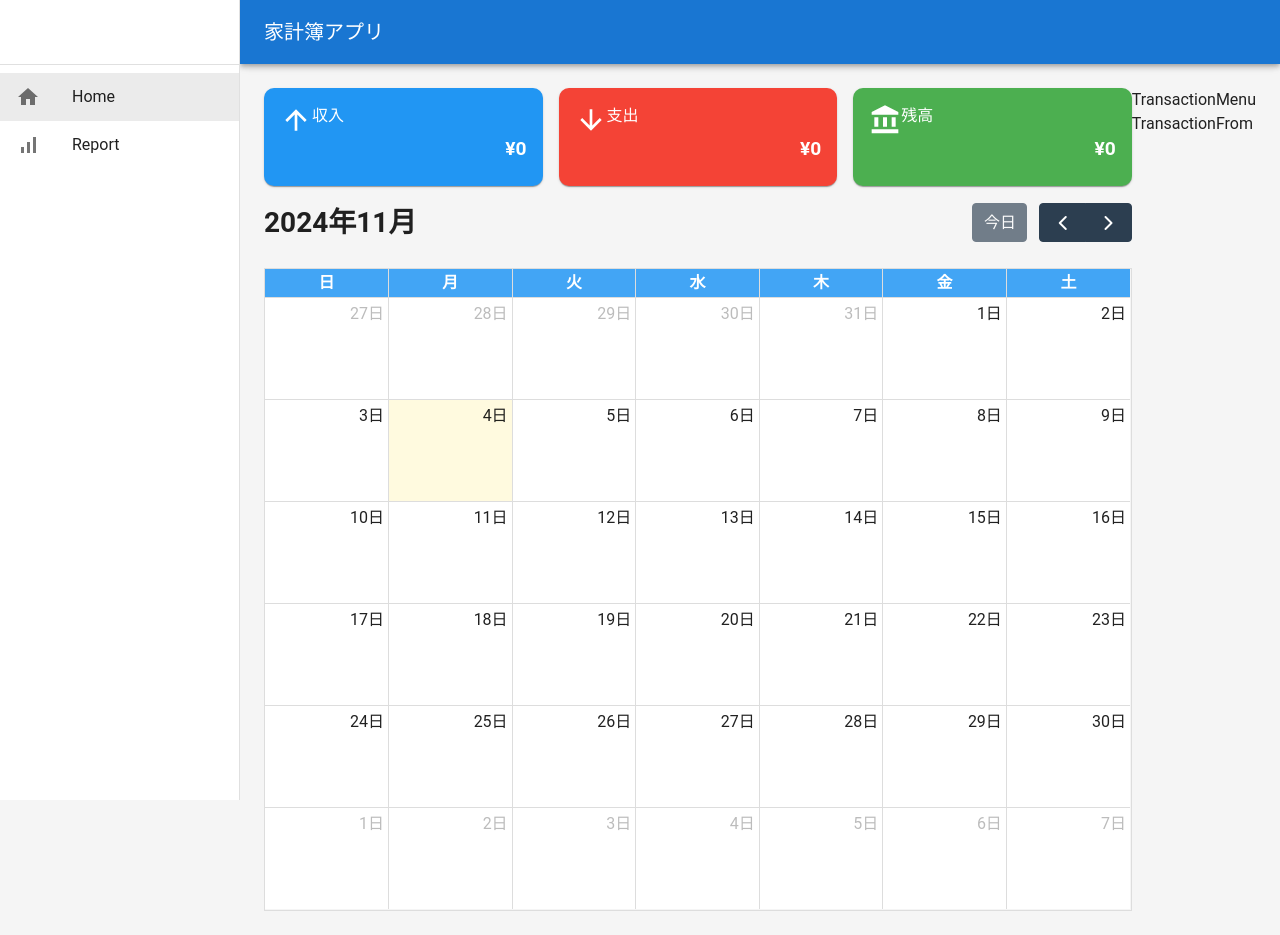
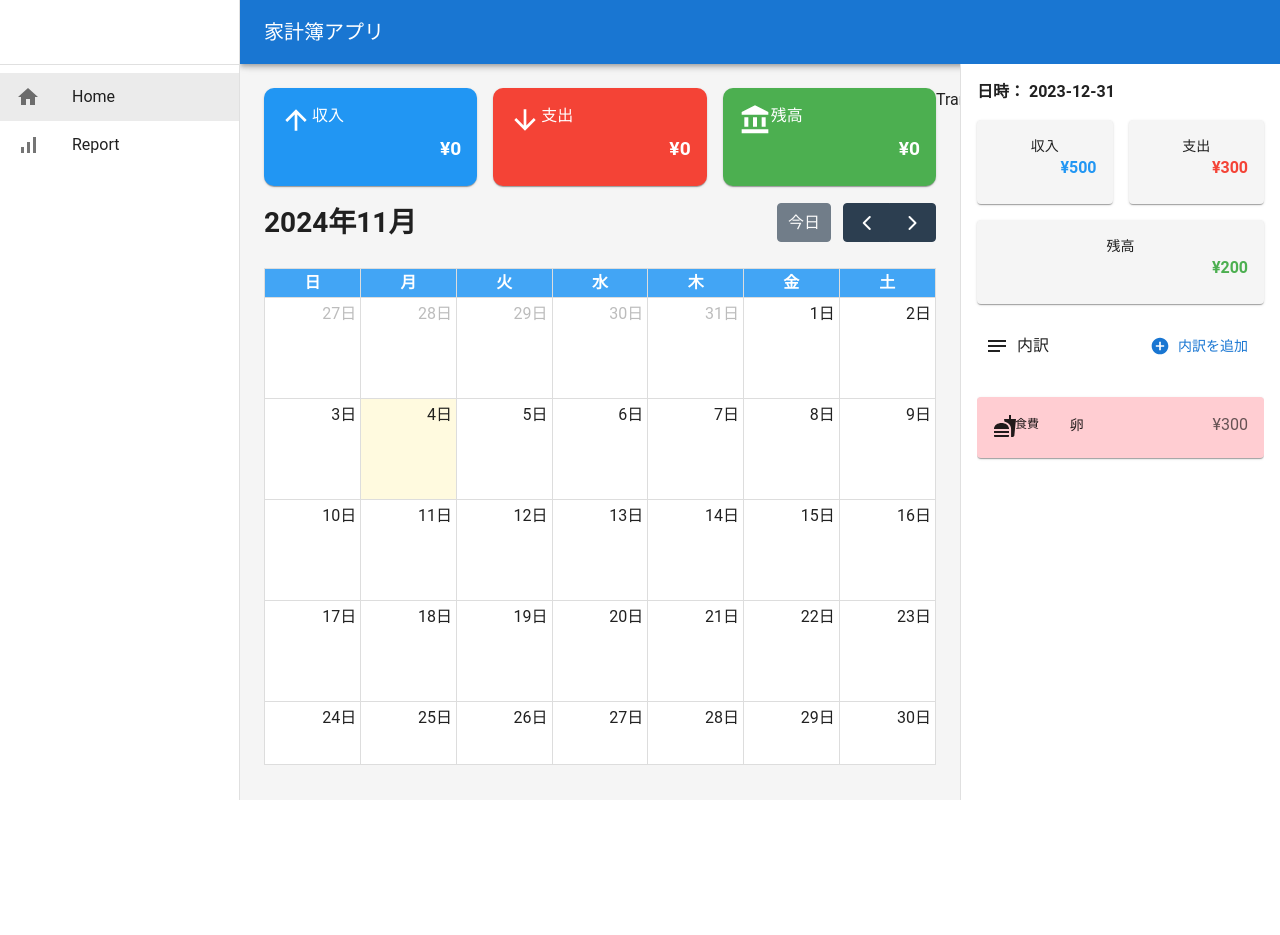
Before and after one commit to Rio25o/household-app, a React (Create React App) app: page / in a window 1280 px wide. After the commit the page ends 800 px from the top, so only its background shows below. Built offline with nearby package versions, Linux system fonts and the light colour scheme; no server answers; the database is empty; the HTML template or start-up script is replaced by a standard one.

Commit message:
記述:メニューの見た目を作成,Dockerfileを作成

```diff
--- /dev/null
+++ b/src/components/DailySummary.tsx
@@ -0,0 +1,79 @@
+/* eslint-disable @typescript-eslint/no-unused-vars */
+import { Box, Card, CardContent, Grid, Typography } from "@mui/material";
+import React from "react";
+
+const DailySummary = () => {
+  return (
+    <Box>
+      <Grid container spacing={2}>
+        {/* 収入 */}
+        <Grid item xs={6} display={"flex"}>
+          <Card
+            sx={{ bgcolor: (theme) => theme.palette.grey[100], flexGrow: 1 }}
+          >
+            <CardContent>
+              <Typography variant="body2" noWrap textAlign="center">
+                収入
+              </Typography>
+              <Typography
+                sx={{
+                  color: (theme) => theme.palette.incomeColor.main,
+                  wordBreak: "break-all",
+                }}
+                textAlign="right"
+                fontWeight="fontWeightBold"
+              >
+                ¥500
+              </Typography>
+            </CardContent>
+          </Card>
+        </Grid>
+        {/* 支出 */}
+        <Grid item xs={6} display={"flex"}>
+          <Card
+            sx={{ bgcolor: (theme) => theme.palette.grey[100], flexGrow: 1 }}
+          >
+            <CardContent>
+              <Typography variant="body2" noWrap textAlign="center">
+                支出
+              </Typography>
+              <Typography
+                sx={{
+                  color: (theme) => theme.palette.expenseColor.main,
+                  wordBreak: "break-all",
+                }}
+                textAlign="right"
+                fontWeight="fontWeightBold"
+              >
+                ¥300
+              </Typography>
+            </CardContent>
+          </Card>
+        </Grid>
+        {/* 残高 */}
+        <Grid item xs={12} display={"flex"}>
+          <Card
+            sx={{ bgcolor: (theme) => theme.palette.grey[100], flexGrow: 1 }}
+          >
+            <CardContent>
+              <Typography variant="body2" noWrap textAlign="center">
+                残高
+              </Typography>
+              <Typography
+                sx={{
+                  color: (theme) => theme.palette.balanceColor.main,
+                  wordBreak: "break-all",
+                }}
+                textAlign="right"
+                fontWeight="fontWeightBold"
+              >
+                ¥200
+              </Typography>
+            </CardContent>
+          </Card>
+        </Grid>
+      </Grid>
+    </Box>
+  );
+};
+export default DailySummary;
--- a/src/components/TransactionMenu.tsx
+++ b/src/components/TransactionMenu.tsx
@@ -1,7 +1,120 @@
+import {
+  Box,
+  Button,
+  Card,
+  CardActionArea,
+  CardContent,
+  Drawer,
+  Grid,
+  List,
+  ListItem,
+  Stack,
+  Typography,
+} from "@mui/material";
 import React from "react";
-
+//アイコン
+import NotesIcon from "@mui/icons-material/Notes";
+import AddCircleIcon from "@mui/icons-material/AddCircle";
+import FastfoodIcon from "@mui/icons-material/Fastfood";
+import DailySummary from "./DailySummary";
 const TransactionMenu = () => {
-  return <div>TransactionMenu</div>;
+  const menuDrawerWidth = 320;
+  return (
+    <Drawer
+      sx={{
+        width: menuDrawerWidth,
+        "& .MuiDrawer-paper": {
+          width: menuDrawerWidth,
+          boxSizing: "border-box",
+          p: 2,
+          top: 64,
+          height: `calc(100% - 64px)`, // AppBarの高さを引いたビューポートの高さ
+        },
+      }}
+      variant={"permanent"}
+      anchor={"right"}
+    >
+      <Stack sx={{ height: "100%" }} spacing={2}>
+        <Typography fontWeight={"fontWeightBold"}>日時： 2023-12-31</Typography>
+        <DailySummary />
+        {/* 内訳タイトル&内訳追加ボタン */}
+        <Box
+          sx={{
+            display: "flex",
+            justifyContent: "space-between",
+            alignItems: "center",
+            p: 1,
+          }}
+        >
+          {/* 左側のメモアイコンとテキスト */}
+          <Box display="flex" alignItems="center">
+            <NotesIcon sx={{ mr: 1 }} />
+            <Typography variant="body1">内訳</Typography>
+          </Box>
+          {/* 右側の追加ボタン */}
+          <Button startIcon={<AddCircleIcon />} color="primary">
+            内訳を追加
+          </Button>
+        </Box>
+        <Box sx={{ flexGrow: 1, overflowY: "auto" }}>
+          <List aria-label="取引履歴">
+            <Stack spacing={2}>
+              <ListItem disablePadding>
+                <Card
+                  sx={{
+                    width: "100%",
+                    backgroundColor: (theme) =>
+                      theme.palette.expenseColor.light,
+                  }}
+                >
+                  <CardActionArea>
+                    <CardContent>
+                      <Grid
+                        container
+                        spacing={1}
+                        alignItems="center"
+                        wrap="wrap"
+                      >
+                        <Grid item xs={1}>
+                          {/* icon */}
+                          <FastfoodIcon />
+                        </Grid>
+                        <Grid item xs={2.5}>
+                          <Typography
+                            variant="caption"
+                            display="block"
+                            gutterBottom
+                          >
+                            食費
+                          </Typography>
+                        </Grid>
+                        <Grid item xs={4}>
+                          <Typography variant="body2" gutterBottom>
+                            卵
+                          </Typography>
+                        </Grid>
+                        <Grid item xs={4.5}>
+                          <Typography
+                            gutterBottom
+                            textAlign={"right"}
+                            color="text.secondary"
+                            sx={{
+                              wordBreak: "break-all",
+                            }}
+                          >
+                            ¥300
+                          </Typography>
+                        </Grid>
+                      </Grid>
+                    </CardContent>
+                  </CardActionArea>
+                </Card>
+              </ListItem>
+            </Stack>
+          </List>
+        </Box>
+      </Stack>
+    </Drawer>
+  );
 };
-
 export default TransactionMenu;
```
Also changed, not shown: 1 other file (tests, documents, lock files or other folders).
